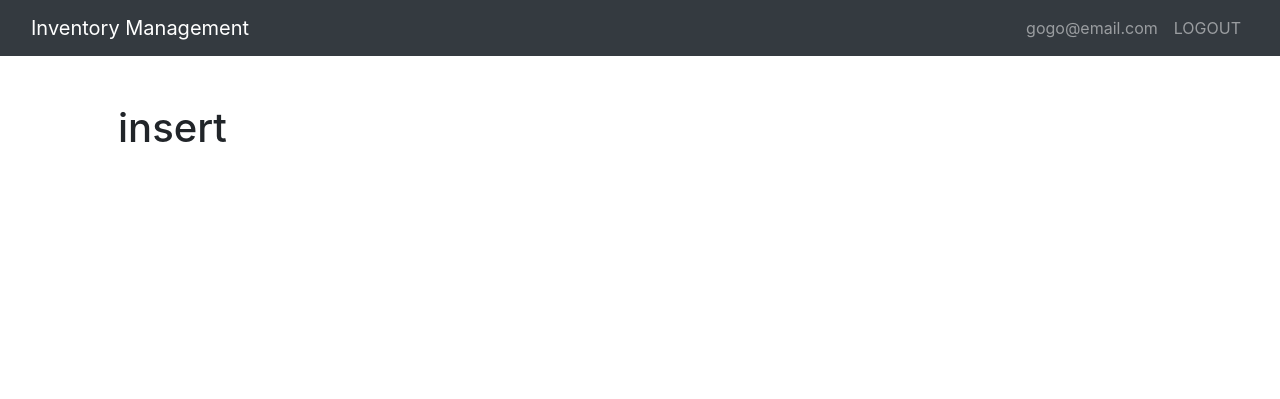
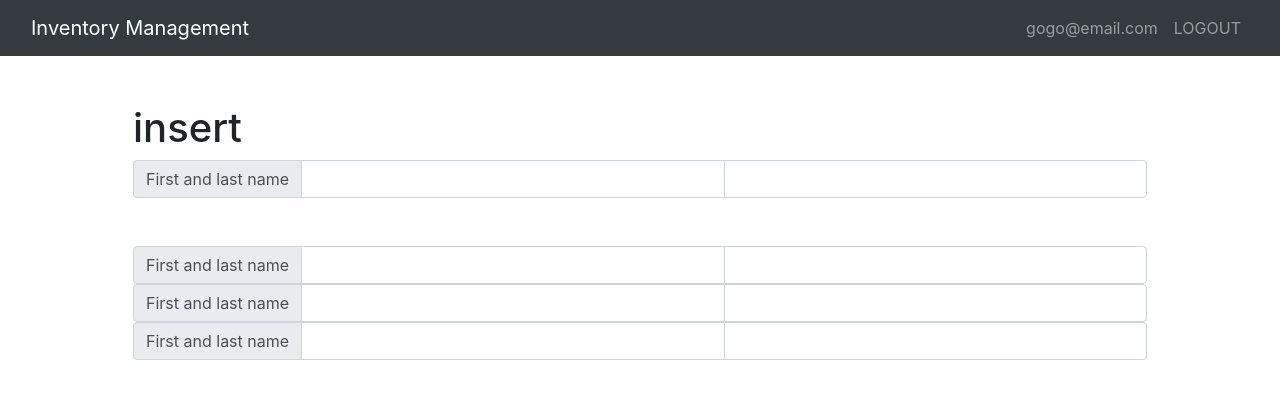
Before and after one commit to ReemWSW/inventory-management, a Django app: page /insert in a window 1280 px wide. Shown: the top 399 px of the page. Run offline with Django 3.2, Linux system fonts and the light colour scheme.

Commit message:
edit page insert html

```diff
--- a/inventory_project/templates/inventory/insert_inventory.html
+++ b/inventory_project/templates/inventory/insert_inventory.html
@@ -3,5 +3,35 @@
 <!-- {% block title %}home{% endblock title %} -->
 
 {% block content %}
+<div class="container">
     <h1>insert</h1>
+    <div class="input-group pb-5">
+        <div class="input-group-prepend">
+            <span class="input-group-text">First and last name</span>
+        </div>
+        <input type="text" aria-label="First name" class="form-control">
+        <input type="text" aria-label="Last name" class="form-control">
+    </div>
+    <div class="input-group">
+        <div class="input-group-prepend">
+            <span class="input-group-text">First and last name</span>
+        </div>
+        <input type="text" aria-label="First name" class="form-control">
+        <input type="text" aria-label="Last name" class="form-control">
+    </div>
+    <div class="input-group">
+        <div class="input-group-prepend">
+            <span class="input-group-text">First and last name</span>
+        </div>
+        <input type="text" aria-label="First name" class="form-control">
+        <input type="text" aria-label="Last name" class="form-control">
+    </div>
+    <div class="input-group">
+        <div class="input-group-prepend">
+            <span class="input-group-text">First and last name</span>
+        </div>
+        <input type="text" aria-label="First name" class="form-control">
+        <input type="text" aria-label="Last name" class="form-control">
+    </div>
+</div>
 {% endblock %}
```
